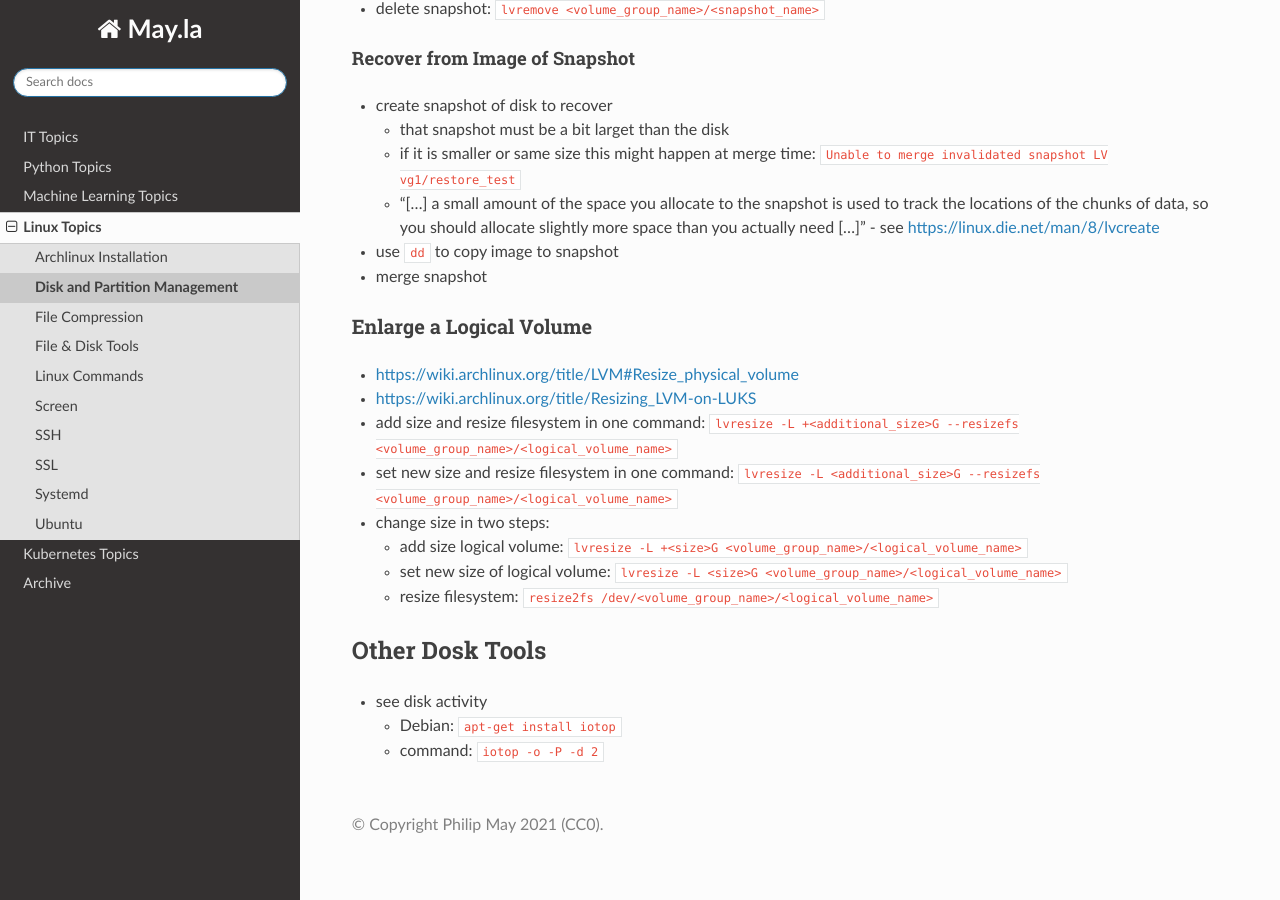
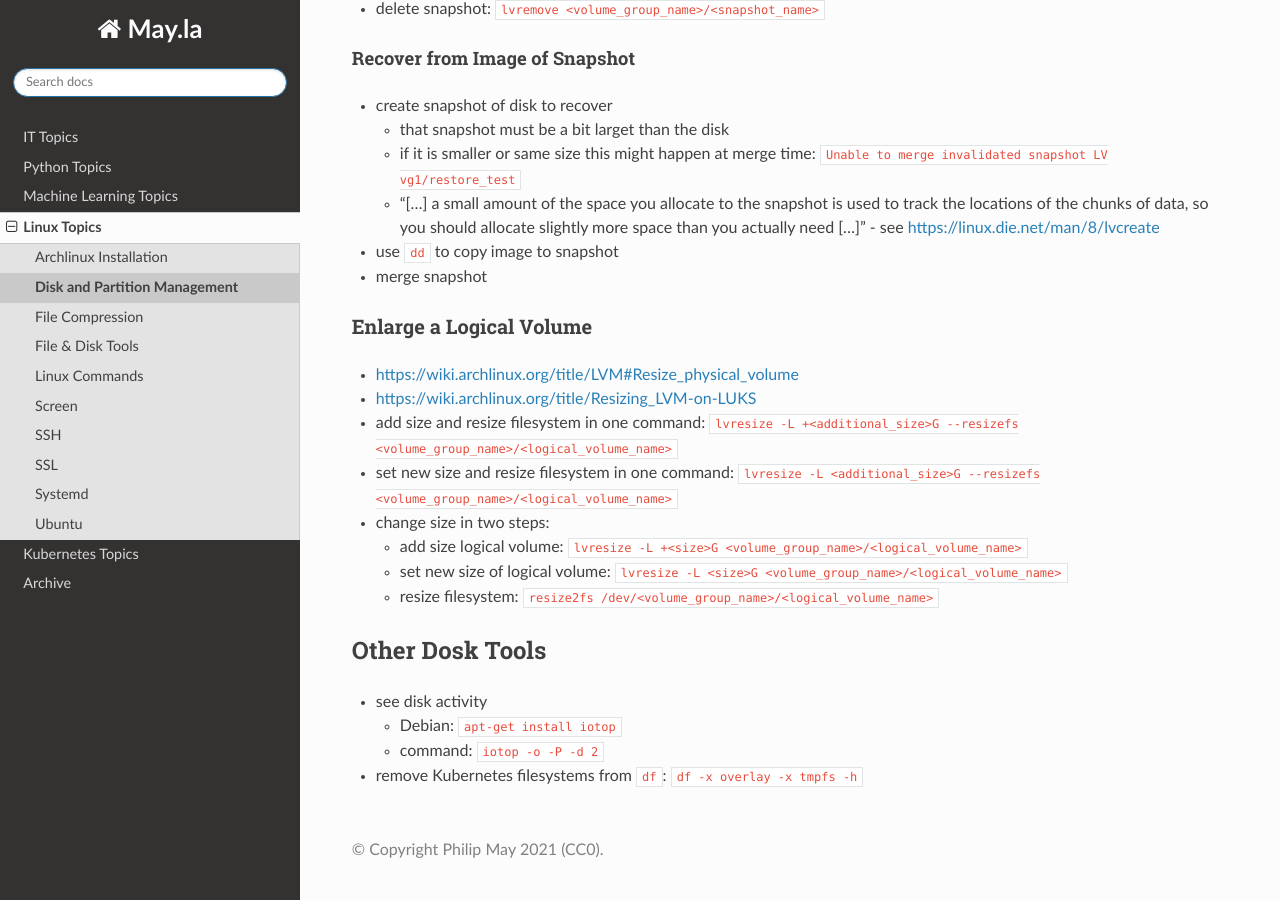
Before and after one commit to PhilipMay/May.la, a Sphinx documentation site: the page built from source/linux/disk-and-partition.md, in a window 1280 px wide and 900 px high, scrolled down 1407 px. Built offline with Sphinx 7.4.7 and the Read the Docs theme 2.0.0, drawn with Linux system fonts in a browser that asks for light colours.

Commit message:
Update disk-and-partition.md

```diff
--- a/source/linux/disk-and-partition.md
+++ b/source/linux/disk-and-partition.md
@@ -63,3 +63,4 @@
 - see disk activity
   - Debian: `apt-get install iotop`
   - command: `iotop -o -P -d 2`
+- remove Kubernetes filesystems from `df`: `df -x overlay -x tmpfs -h`
```
